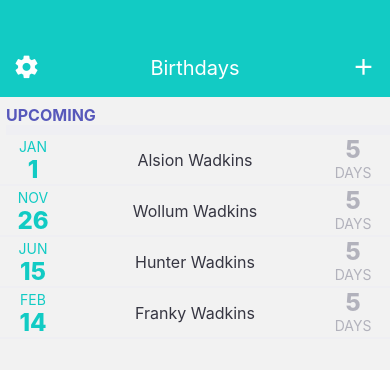
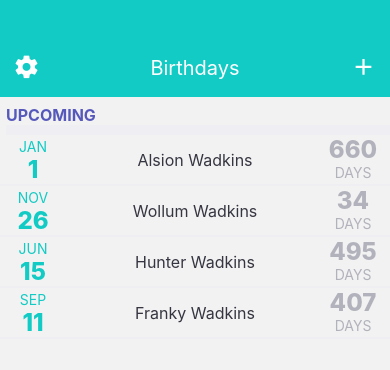
Before and after one commit to alwkins/BirthdayReminder, a React Native app: screen / in a window 390 px wide. Shown: the top 370 px of the page. Built offline with nearby package versions, Linux system fonts and the light colour scheme.

Commit message:
Properly calculate days until birthdays

```diff
--- a/src/components/pages/BirthdaysView.tsx
+++ b/src/components/pages/BirthdaysView.tsx
@@ -11,7 +11,7 @@ import {
   widthPercentageToDP as wp,
   heightPercentageToDP as hp,
 } from 'react-native-responsive-screen';
-import { birthdayEntry } from '../util';
+import { birthdayEntry, getDaysBetweenDates, getDaysUntil, stripYear, todayAsDateDmy } from '../util';
 import DataStorageStore from '../../store/dataStorageStore';
 
 export const BirthdaysNavContainer = (props: NativeStackScreenProps<RootStackParamList, 'Birthdays'>) => {
@@ -53,7 +53,7 @@ export const BirthdaysView = (props: BirthdaysViewProps) => {
               name={data.name}
               birthdayDay={data.birthday.day}
               birthdayMonth={data.birthday.month}
-              daysUntil={5}
+              daysUntil={getDaysUntil(data.birthday)}
               key={index} />
           )
         )}
--- a/src/components/util.ts
+++ b/src/components/util.ts
@@ -33,7 +33,45 @@ export const DAYS_PER_MONTH = [
 ];
 
 export const getDaysBetweenDates = (startDate: date, endDate: date) => {
-  return 0;
+  const msInDay = 1000 * 60 * 60 * 24;
+  const today = new Date;
+  if ((!startDate.year) || (!endDate.year)) {
+    // If either are missing year, set both years to this year
+    startDate.year = today.getFullYear();
+    endDate.year = today.getFullYear();
+  }
+  // Use UTC dates so daylights savings is ignored
+  // Date.UTC takes month 0-indexed
+  const startDateUTC = Date.UTC(startDate.year, (startDate.month - 1), startDate.day);
+  const endDateUTC = Date.UTC(endDate.year, (endDate.month - 1), endDate.day);
+  return (endDateUTC - startDateUTC) / msInDay
+}
+
+export const todayAsDateDmy = () => {
+  const today = new Date
+  const dateDmy: date = {
+    day: today.getDate(),
+    month: (today.getMonth() + 1),
+    year: today.getFullYear()
+  }
+  return dateDmy;
+}
+
+export const stripYear = (date: date) => {
+  delete date.year;
+  return date;
+}
+
+export const getDaysUntil = (untilDate: date) => {
+  // Return days until date, if is negative date has already occurred this yr,
+  // wrap around yr by adding 365 days
+  const dateDifference = getDaysBetweenDates(todayAsDateDmy(), stripYear(untilDate));
+  if (dateDifference <= 0) {
+    return Math.abs(dateDifference) + 365
+  }
+  else {
+    return dateDifference
+  }
 }
 
 export interface birthdayEntry {
@@ -68,14 +106,14 @@ export const testBirthdayData: Array<birthdayEntry> = [
     birthday: {
       month: 6,
       day: 15,
-      year: 2010
+      year: 2012
     }
   },
   {
     name: "Franky Wadkins",
     birthday: {
-      month: 2,
-      day: 14,
+      month: 9,
+      day: 11,
       year: 2020
     }
   }
```
Also changed, not shown: 1 other file (tests, documents, lock files or other folders).
